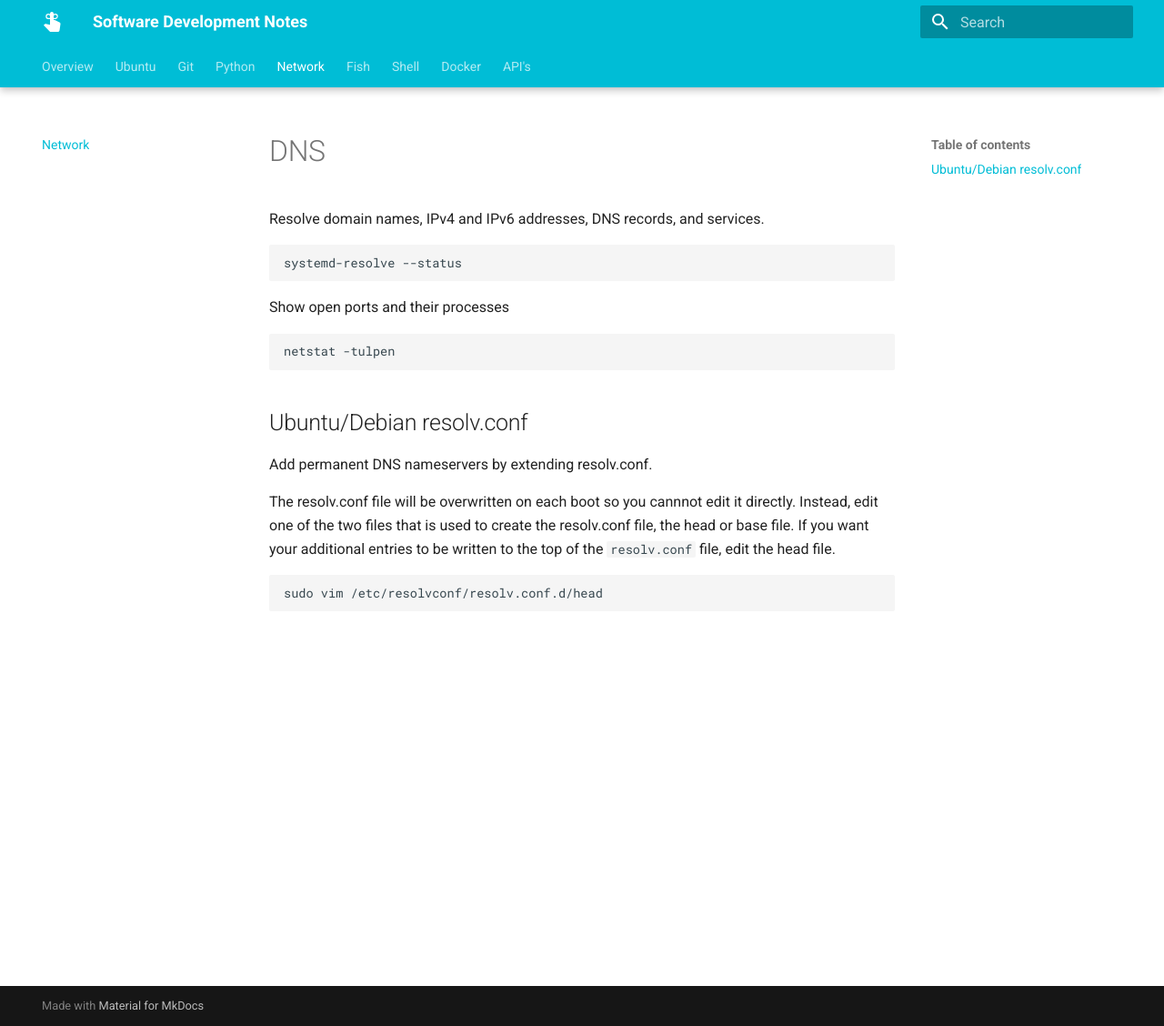
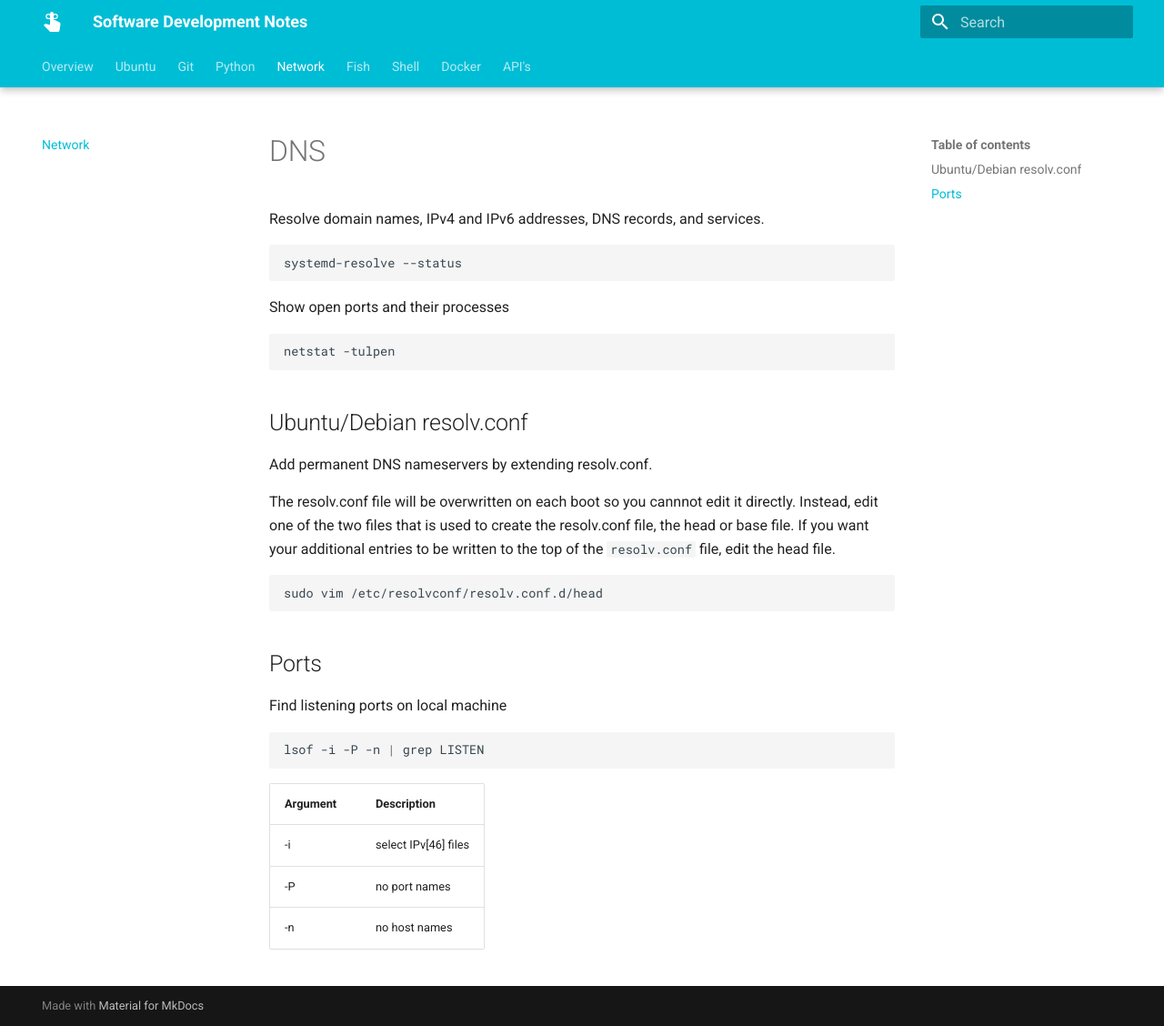
Before and after one commit to larsclaussen/dev-notes, an MkDocs documentation site: the page built from dev_notes/network.md, in a window 1280 px wide and 1128 px high. Shown: the whole window at 91% size. Built offline with MkDocs 1.6.1 and Material for MkDocs 9.7.7, drawn with Linux system fonts in a browser that asks for light colours.

Commit message:
dig and find

````diff
--- a/dev_notes/network.md
+++ b/dev_notes/network.md
@@ -26,3 +26,17 @@ If you want your additional entries to be written to the top of the `resolv.conf
 ```shell
 sudo vim /etc/resolvconf/resolv.conf.d/head
 ```
+
+## Ports
+
+Find listening ports on local machine
+
+```shell
+lsof -i -P -n | grep LISTEN
+```
+
+Argument | Description
+--------- | -----------
+-i | select IPv[46] files
+-P | no port names
+-n | no host names
--- a/mkdocs.yml
+++ b/mkdocs.yml
@@ -38,7 +38,7 @@ docs_dir: dev_notes
 
 markdown_extensions:
     - toc:
-        permalink: 💡
+        permalink: 🔖
     - pymdownx.emoji:
         emoji_index: !!python/name:materialx.emoji.twemoji
         emoji_generator: !!python/name:materialx.emoji.to_svg
````
Also changed, not shown: dev_notes/docker.md (+7 -2 lines), dev_notes/shell.md (+93 -0 lines).
